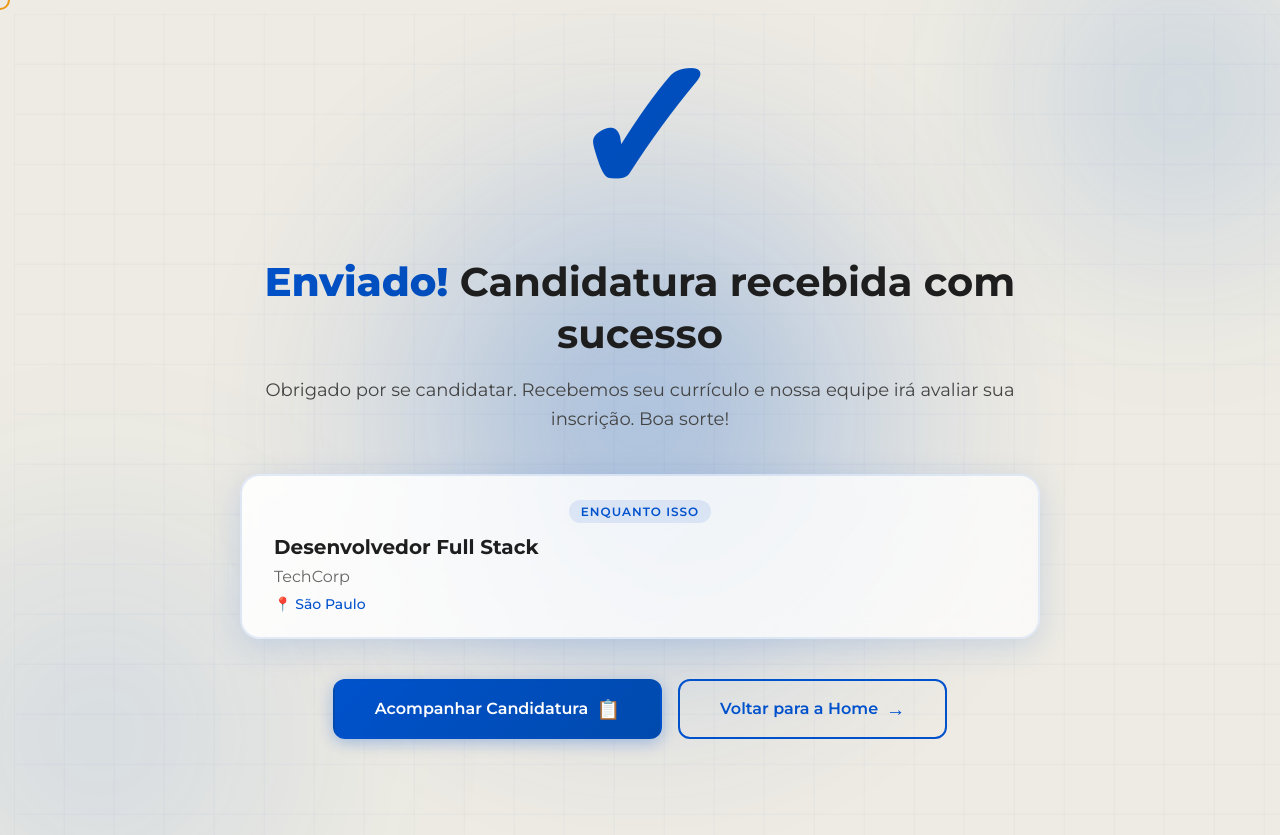
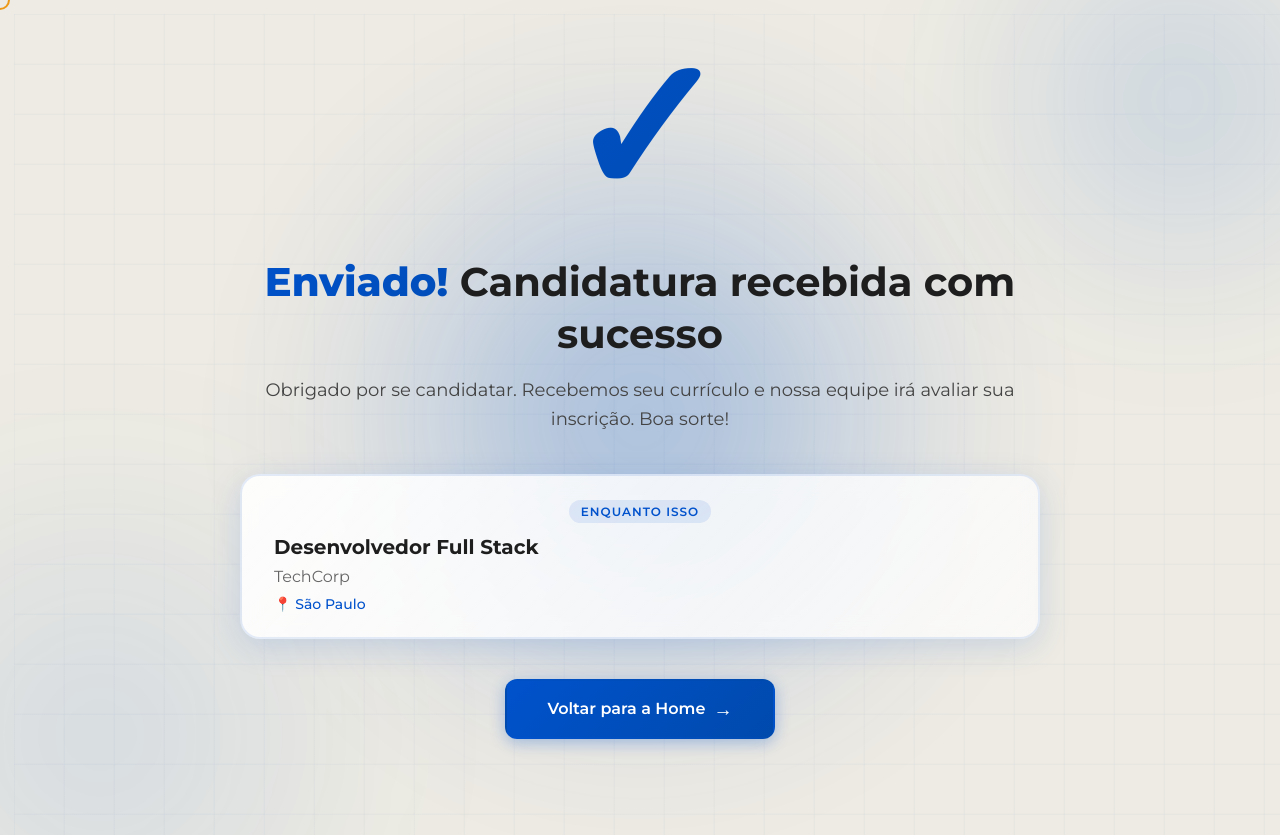
Before and after one commit to gihcaron/HireUp---Front-End-, a Next.js app: page /candidaturas/candidatura/enviado in a window 1280 px wide. Built offline with nearby package versions, Linux system fonts and the light colour scheme.

Commit message:
fix: corrigir redirecionamento

```diff
--- a/src/app/candidaturas/candidatura/enviado/page.jsx
+++ b/src/app/candidaturas/candidatura/enviado/page.jsx
@@ -50,11 +50,7 @@ export default function Enviado() {
         </div>
 
         <div className={styles.actions}>
-          <Link href="/candidaturas/acompanhamento" className={styles.primaryButton}>
-            <span className={styles.buttonText}>Acompanhar Candidatura</span>
-            <span className={styles.buttonIcon}>📋</span>
-          </Link>
-          <Link href="/home" className={styles.secondaryButton}>
+          <Link href="/home" className={styles.primaryButton}>
             <span className={styles.buttonText}>Voltar para a Home</span>
             <span className={styles.buttonIcon}>→</span>
           </Link>
```
Also changed, not shown: src/app/candidaturas/candidatura/page.jsx (+13 -12 lines).
